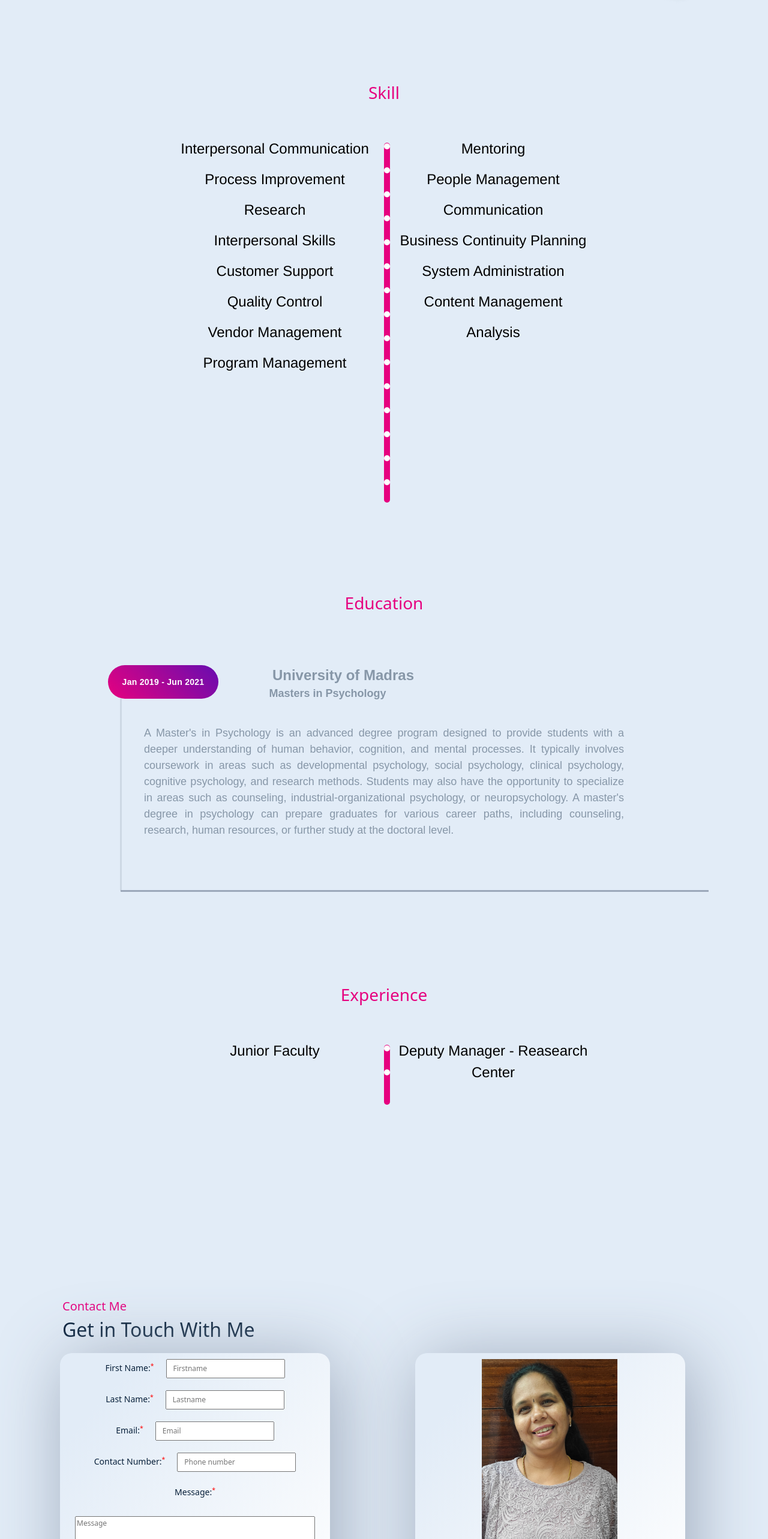
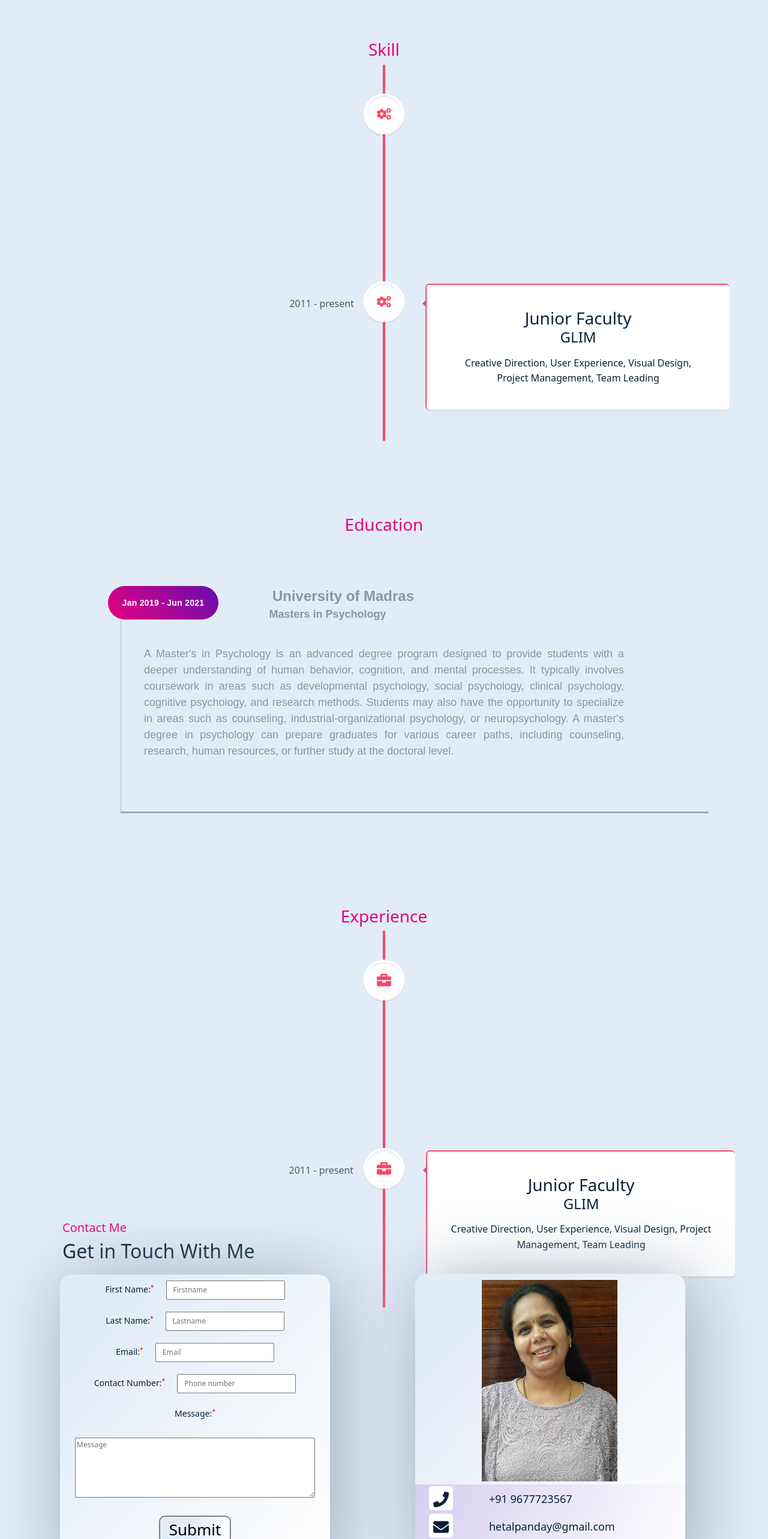
Before and after one commit to hariharan005/hetal, a React (Create React App) app in the folder hetal-portfolio/: page / in a window 1280 px wide. Shown: the part 1414-3980 px from the top of the page at 60% size. Built offline with nearby package versions, Linux system fonts and the light colour scheme.

Commit message:
timeline design added in skill, experience

```diff
--- a/hetal-portfolio/package.json
+++ b/hetal-portfolio/package.json
@@ -18,11 +18,13 @@
     "react": "^18.2.0",
     "react-bootstrap": "^2.10.1",
     "react-dom": "^18.2.0",
+    "react-icons": "^5.0.1",
     "react-router-dom": "^6.22.0",
     "react-scripts": "5.0.1",
     "react-scroll": "^1.9.0",
     "react-social-icons": "^6.14.0",
     "react-toastify": "^10.0.5",
+    "react-vertical-timeline-component": "^3.6.0",
     "web-vitals": "^2.1.4"
   },
   "scripts": {
--- a/hetal-portfolio/src/App.js
+++ b/hetal-portfolio/src/App.js
@@ -10,6 +10,7 @@ import Blogs from "./components/blogs";
 import Contact from "./components/contact"
 import Schedule from "./components/schedule"
 import Testapi from "./components/testapi"
+import Timeline from "./components/verticaltimeline"
 import { Route, Routes } from "react-router-dom";
 
 function App() {
@@ -33,6 +34,7 @@ function App() {
           <Route path="contact" element={<Contact />} />
           <Route path="schedule" element={<Schedule />} />
           <Route path="testapi" element={<Testapi />} />
+          <Route path="timeline" element={<Timeline />} />
         </Routes>
       </header>
     </div>
--- a/hetal-portfolio/src/components/about.js
+++ b/hetal-portfolio/src/components/about.js
@@ -8,7 +8,7 @@ import "aos/dist/aos.css";
 export default function About() {
   useEffect(() => {
     AOS.init({
-      offset: 200,
+      offset: 300,
       duration: 600,
       easing: "ease-in-sine",
       delay: 1000,
--- a/hetal-portfolio/src/components/contact.js
+++ b/hetal-portfolio/src/components/contact.js
@@ -1,11 +1,12 @@
 import "../css/contact.css";
-import React, { useEffect, useRef } from "react";
+import React, { useEffect, useRef, useState } from "react";
 import AOS from "aos";
 import "aos/dist/aos.css";
 import Contactpic from "../assets/contact.jpg";
 import emailjs from "@emailjs/browser";
 import { ToastContainer, toast } from "react-toastify";
 import "react-toastify/dist/ReactToastify.css";
+import { FaPhone, FaEnvelope } from "react-icons/fa";
 
 export default function Contact() {
   useEffect(() => {
@@ -20,6 +21,15 @@ export default function Contact() {
 
   const form = useRef();
 
+  // State to hold form input values
+  const [formData, setFormData] = useState({
+    firstName: "",
+    lastName: "",
+    emailId: "",
+    contactNumber: "",
+    message: "",
+  });
+
   const sendEmail = (e) => {
     e.preventDefault();
 
@@ -31,6 +41,14 @@ export default function Contact() {
         () => {
           toast.success("Email sent successfully");
           console.log("SUCCESS!");
+          // Clear form input values after successful submission
+          setFormData({
+            firstName: "",
+            lastName: "",
+            emailId: "",
+            contactNumber: "",
+            message: "",
+          });
         },
         (error) => {
           toast.success("Failed to sent successfully");
@@ -38,9 +56,19 @@ export default function Contact() {
         }
       );
   };
+
+  // Handler to update form input value
+  const handleChange = (e) => {
+    const { name, value } = e.target;
+    setFormData((prevState) => ({
+      ...prevState,
+      [name]: value,
+    }));
+  };
+
   return (
     <>
-    <ToastContainer />
+      <ToastContainer />
       <section className="contact" data-aos="fade-up">
         <div className="conlabel">
           <h5>Contact Me</h5>
@@ -57,6 +85,8 @@ export default function Contact() {
                 type="text"
                 id="firstName"
                 name="firstName"
+                value={formData.firstName}
+                onChange={handleChange}
                 required="required"
               />
             </div>
@@ -70,6 +100,8 @@ export default function Contact() {
                 type="text"
                 id="lastName"
                 name="lastName"
+                value={formData.lastName}
+                onChange={handleChange}
                 required="required"
               />
             </div>
@@ -83,6 +115,8 @@ export default function Contact() {
                 type="email"
                 id="email"
                 name="emailId"
+                value={formData.emailId}
+                onChange={handleChange}
                 required="required"
               />
             </div>
@@ -96,6 +130,8 @@ export default function Contact() {
                 type="text"
                 id="contactNumber"
                 name="contactNumber"
+                value={formData.contactNumber}
+                onChange={handleChange}
                 required="required"
                 maxLength="10"
               />
@@ -109,6 +145,8 @@ export default function Contact() {
                 placeholder="Message"
                 id="message"
                 name="message"
+                value={formData.message}
+                onChange={handleChange}
                 required="required"
               ></textarea>
             </div>
@@ -119,9 +157,18 @@ export default function Contact() {
         <div className="contactdiv">
           <img alt="contactimage" src={Contactpic} />
           <div className="contactme">
-            <label>+91 9677723567</label>
-            <label>hetalpanday@gmail.com</label>
-            <label>hetalsuresh06@gmail.com</label>
+            <div className="faicon">
+              <FaPhone></FaPhone>
+              <label>+91&nbsp;9677723567</label>
+            </div>
+            <div className="faicon">
+              <FaEnvelope></FaEnvelope>
+              <label>hetalpanday@gmail.com</label>
+            </div>
+            <div className="faicon">
+              <FaEnvelope></FaEnvelope>
+              <label>hetalsuresh06@gmail.com</label>
+            </div>
           </div>
         </div>
       </section>
--- a/hetal-portfolio/src/components/experience.js
+++ b/hetal-portfolio/src/components/experience.js
@@ -1,31 +1,64 @@
 import "../css/experience.css";
-import React, { useEffect } from "react";
-import AOS from "aos";
-import "aos/dist/aos.css";
+import "../css/verticaltimeline.css";
+import {
+  VerticalTimeline,
+  VerticalTimelineElement,
+} from "react-vertical-timeline-component";
+import "react-vertical-timeline-component/style.min.css";
+import { FaBriefcase } from "react-icons/fa";
+
 //import { Link } from "react-router-dom";
+
+const WorkIcon = () => <FaBriefcase></FaBriefcase>;
+
 export default function About() {
-  useEffect(() => {
-    AOS.init({
-      offset: 300,
-      duration: 600,
-      easing: "ease-in-sine",
-      delay: 1000,
-      once: false,
-    });
-  }, []);
   return (
     <>
-      <section className="experience" data-aos="fade-up">
-        <h3>Experience</h3>
-        <div className="vertical-line1">
-          {[...Array(2)].map((_, index) => (
-            <div key={index} className="dot1"></div>
-          ))}
+      <section className="experience">
+        <div className="title">
+          <h3>Experience</h3>
         </div>
-        <div className="two-column-layout1">
-          <div>Junior Faculty</div>
-          <div>Deputy Manager - Reasearch Center</div>
-        </div>
+        <VerticalTimeline lineColor="#fc466b">
+          <VerticalTimelineElement
+            className="vertical-timeline-element--work"
+            contentStyle={{
+              background: "#ffffff",
+              color: "#08203A",
+              borderTop: "2px solid #fc466b",
+              borderRight: "2px solid #fc466b",
+            }}
+            contentArrowStyle={{ borderRight: "7px solid  #fc466b" }}
+            date="2011 - present"
+            iconStyle={{ background: "white", color: "#fc466b" }}
+            icon={<WorkIcon />}
+          >
+            <h3 className="vertical-timeline-element-title">Junior Faculty</h3>
+            <h4 className="vertical-timeline-element-subtitle">GLIM</h4>
+            <p>
+              Creative Direction, User Experience, Visual Design, Project
+              Management, Team Leading
+            </p>
+          </VerticalTimelineElement>
+          <VerticalTimelineElement
+            className="vertical-timeline-element--work"
+            contentStyle={{
+              background: "#ffffff",
+              color: "#08203A",
+              borderTop: "2px solid #fc466b", borderLeft: "2px solid #fc466b",
+            }}
+            contentArrowStyle={{ borderRight: "7px solid  #fc466b" }}
+            date="2011 - present"
+            iconStyle={{ background: "white", color: "#fc466b" }}
+            icon={<WorkIcon />}
+          >
+            <h3 className="vertical-timeline-element-title">Junior Faculty</h3>
+            <h4 className="vertical-timeline-element-subtitle">GLIM</h4>
+            <p>
+              Creative Direction, User Experience, Visual Design, Project
+              Management, Team Leading
+            </p>
+          </VerticalTimelineElement>
+        </VerticalTimeline>
       </section>
     </>
   );
--- a/hetal-portfolio/src/components/skills.js
+++ b/hetal-portfolio/src/components/skills.js
@@ -1,21 +1,18 @@
 import "../css/skills.css";
-import React, { useEffect } from "react";
-import AOS from "aos";
-import "aos/dist/aos.css";
+import {
+  VerticalTimeline,
+  VerticalTimelineElement,
+} from "react-vertical-timeline-component";
+import "react-vertical-timeline-component/style.min.css";
+import { FaCogs } from "react-icons/fa";
 //import { Link } from "react-router-dom";
+
+const WorkIcon = () => <FaCogs></FaCogs>;
+
 export default function About() {
-  useEffect(() => {
-    AOS.init({
-      offset: 200,
-      duration: 600,
-      easing: "ease-in-sine",
-      delay: 1000,
-      once: false,
-    });
-  }, []);
   return (
     <>
-      <section className="skills" data-aos="fade-up">
+      {/* <section className="skills">
         <h3>Skill</h3>
         <div className="vertical-line">
           {[...Array(15)].map((_, index) => (
@@ -39,7 +36,52 @@ export default function About() {
           <div>Analysis</div>
           <div>Program Management</div>
         </div>
-      </section>
+      </section> */}
+      <div className="title">
+        <h3>Skill</h3>
+      </div>
+      <VerticalTimeline lineColor="#fc466b">
+        <VerticalTimelineElement
+          className="vertical-timeline-element--work"
+          contentStyle={{
+            background: "#ffffff",
+            color: "#08203A",
+            borderTop: "2px solid #fc466b",
+            borderRight: "2px solid #fc466b",
+          }}
+          contentArrowStyle={{ borderRight: "7px solid  #fc466b" }}
+          date="2011 - present"
+          iconStyle={{ background: "white", color: "#fc466b" }}
+          icon={<WorkIcon />}
+        >
+          <h3 className="vertical-timeline-element-title">Junior Faculty</h3>
+          <h4 className="vertical-timeline-element-subtitle">GLIM</h4>
+          <p>
+            Creative Direction, User Experience, Visual Design, Project
+            Management, Team Leading
+          </p>
+        </VerticalTimelineElement>
+        <VerticalTimelineElement
+          className="vertical-timeline-element--work"
+          contentStyle={{
+            background: "#ffffff",
+            color: "#08203A",
+            borderTop: "2px solid #fc466b",
+            borderLeft: "2px solid #fc466b",
+          }}
+          contentArrowStyle={{ borderRight: "7px solid  #fc466b" }}
+          date="2011 - present"
+          iconStyle={{ background: "white", color: "#fc466b" }}
+          icon={<WorkIcon />}
+        >
+          <h3 className="vertical-timeline-element-title">Junior Faculty</h3>
+          <h4 className="vertical-timeline-element-subtitle">GLIM</h4>
+          <p>
+            Creative Direction, User Experience, Visual Design, Project
+            Management, Team Leading
+          </p>
+        </VerticalTimelineElement>
+      </VerticalTimeline>
     </>
   );
 }
--- /dev/null
+++ b/hetal-portfolio/src/components/verticaltimeline.js
@@ -0,0 +1,33 @@
+import "../css/verticaltimeline.css";
+import {
+  VerticalTimeline,
+  VerticalTimelineElement,
+} from "react-vertical-timeline-component";
+import "react-vertical-timeline-component/style.min.css";
+import { FaBriefcase } from 'react-icons/fa';
+
+const WorkIcon = () => <FaBriefcase></FaBriefcase>;
+
+export default function App() {
+  return (
+    <div className="App">
+      <VerticalTimeline lineColor="#fc466b">
+        <VerticalTimelineElement
+          className="vertical-timeline-element--work"
+          contentStyle={{ background: "#ffffff", color: "#08203A", borderTop: "2px solid #fc466b"  }}
+          contentArrowStyle={{ borderRight: "7px solid  rgb(33, 150, 243)" }}
+          date="2011 - present"
+          iconStyle={{ background: "white", color: "red" }}
+          icon={<WorkIcon />}
+        >
+          <h3 className="vertical-timeline-element-title">Junior Faculty</h3>
+          <h4 className="vertical-timeline-element-subtitle">GLIM</h4>
+          <p>
+            Creative Direction, User Experience, Visual Design, Project
+            Management, Team Leading
+          </p>
+        </VerticalTimelineElement>
+      </VerticalTimeline>
+    </div>
+  );
+}
--- a/hetal-portfolio/src/css/contact.css
+++ b/hetal-portfolio/src/css/contact.css
@@ -63,13 +63,25 @@
   border-bottom-right-radius: 20px;
   top: 21.9rem;
 }
+.contactme .faicon{
+  position: relative;
+  justify-content: center;
+  align-items: center;
+  text-align: center;
+  background-color: white;
+  height: 40px;
+  width: 40px;
+  margin: 3px;
+  border-radius: 5px;
+  left: 20px;
+}
 .contactme label{
   font-size: 18px;
   position: relative;
   justify-content: right;
   text-align: justify;
-  left: 180px;
-  top: 35px;
+  left: 100px;
+  top: -40px;
 }
 
 input {
--- a/hetal-portfolio/src/css/experience.css
+++ b/hetal-portfolio/src/css/experience.css
@@ -5,7 +5,7 @@
     width: 1400px;
     /* background-color: yellow; */
   }
-  .experience h3 {
+  .title h3 {
     color: #e6017f;
   }
   .vertical-line1 {
--- a/hetal-portfolio/src/css/skills.css
+++ b/hetal-portfolio/src/css/skills.css
@@ -5,7 +5,7 @@
   width: 1400px;
   /* background-color: red; */
 }
-.skills h3 {
+.title h3 {
   color: #e6017f;
 }
 .vertical-line {
```
Also changed, not shown: hetal-portfolio/src/css/verticaltimeline.css (added), 1 other file (tests, documents, lock files or other folders).
